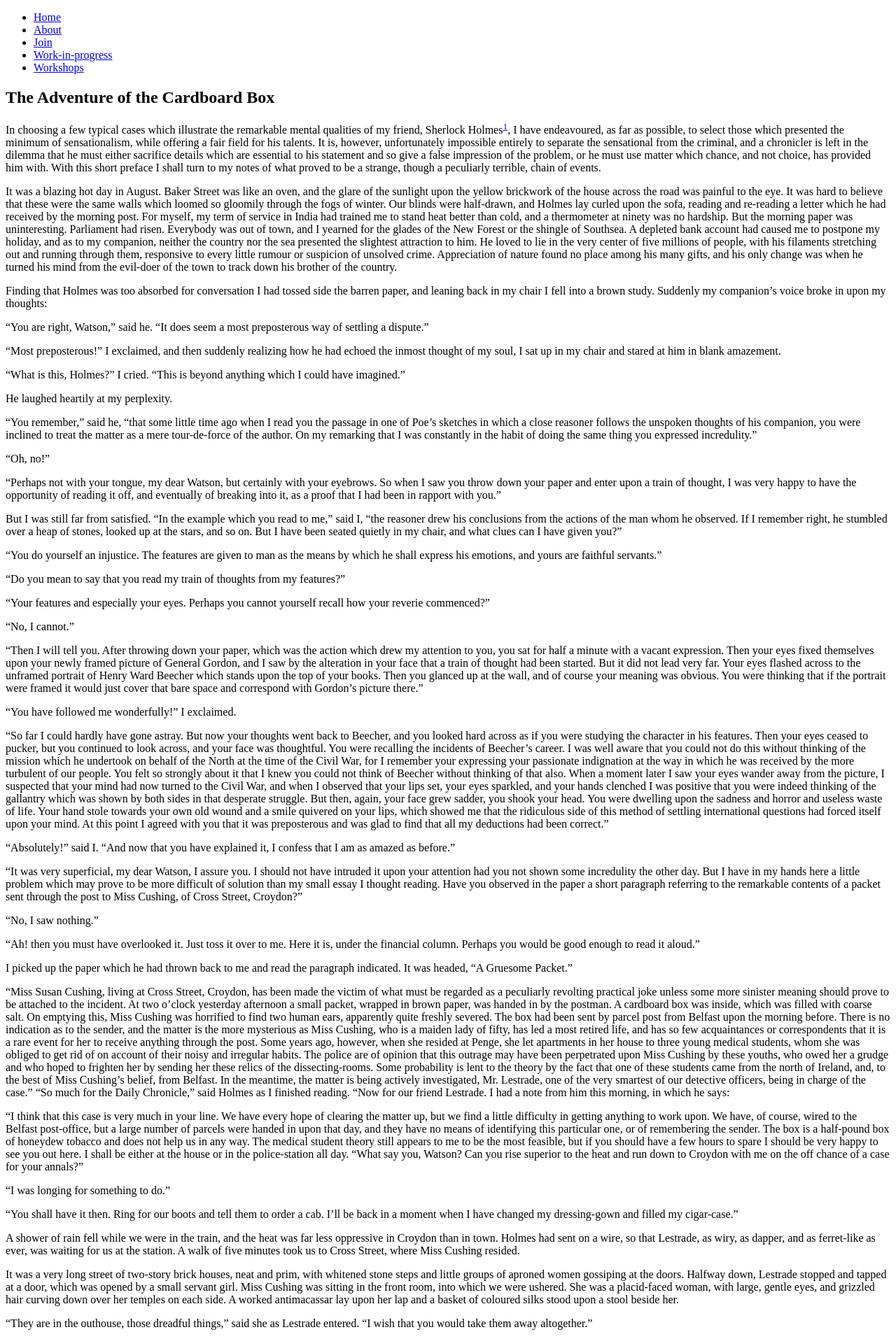
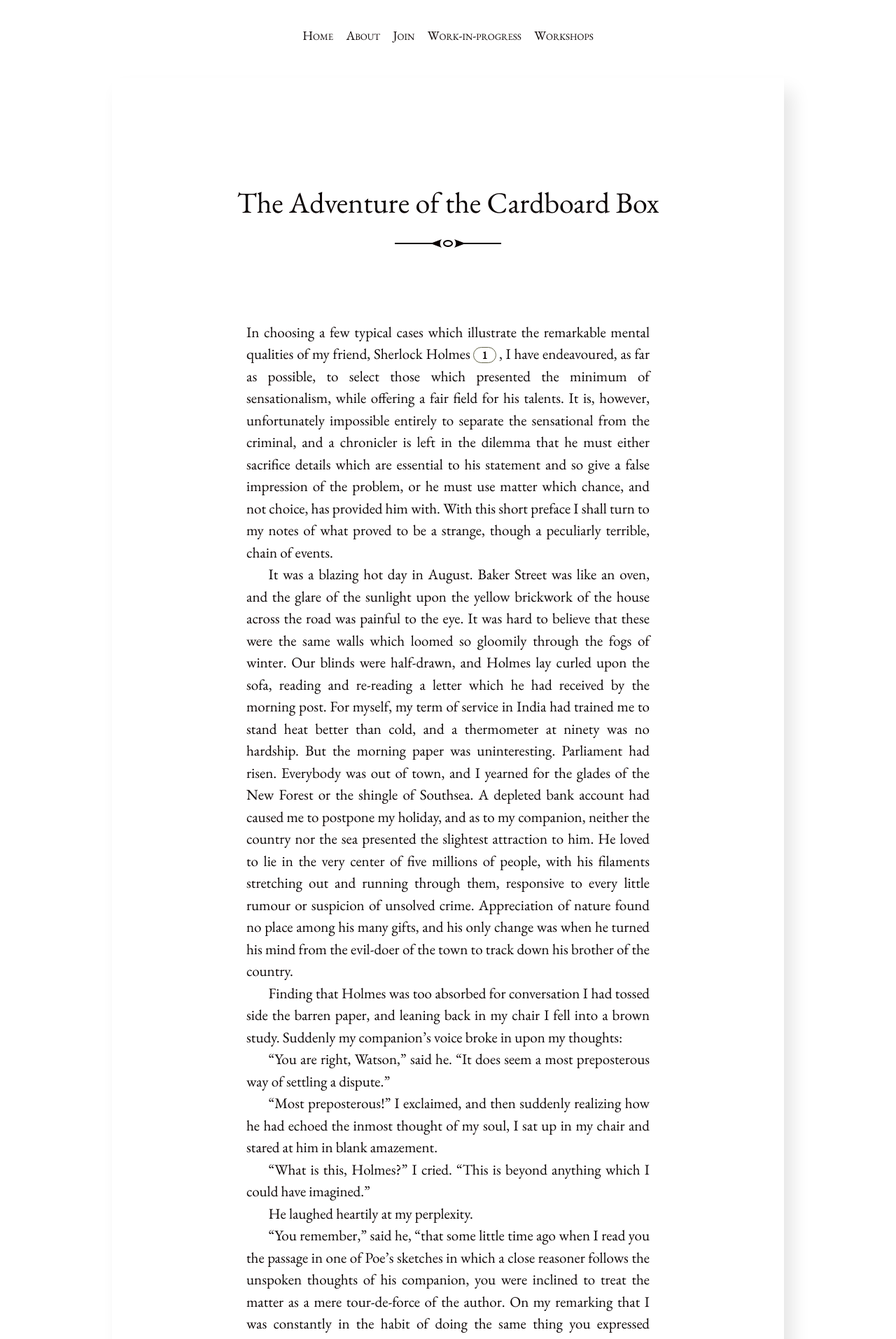
Before and after one commit to GandMEPhilosophy/GroundingAndMetaphysicalExplanation, a Jekyll site: the page built from _posts/2011-11-11-the-adventure-of-the-cardboard-box.md, in a window 1280 px wide. Shown: the top 1914 px of the page at 70% size. Built offline with Jekyll 4.4.1, drawn with Linux system fonts in a browser that asks for light colours.

```diff
--- a/_config.yml
+++ b/_config.yml
@@ -17,8 +17,8 @@ title: Grounding and Metaphysical Explanation
 email: jross597@gmail.com
 description: >- # this means to ignore newlines until "baseurl:"
   Grounding conference, workshops and work-in-progress group
-baseurl: "GroundingAndMetaphysicalExplanation" # the subpath of your site, e.g. /blog
-url: "https://dangerdika.github.io/GroundingAndMetaphysicalExplanation" # the base hostname & protocol for your site, e.g. http://example.com
+baseurl: "/GroundingAndMetaphysicalExplanation" # the subpath of your site, e.g. /blog
+url: "https://dangerdika.github.io" # the base hostname & protocol for your site, e.g. http://example.com
 icon: /assets/images/set_of_soc.jpg
 
 # Build settings
```
Also changed, not shown: 1 other file.
